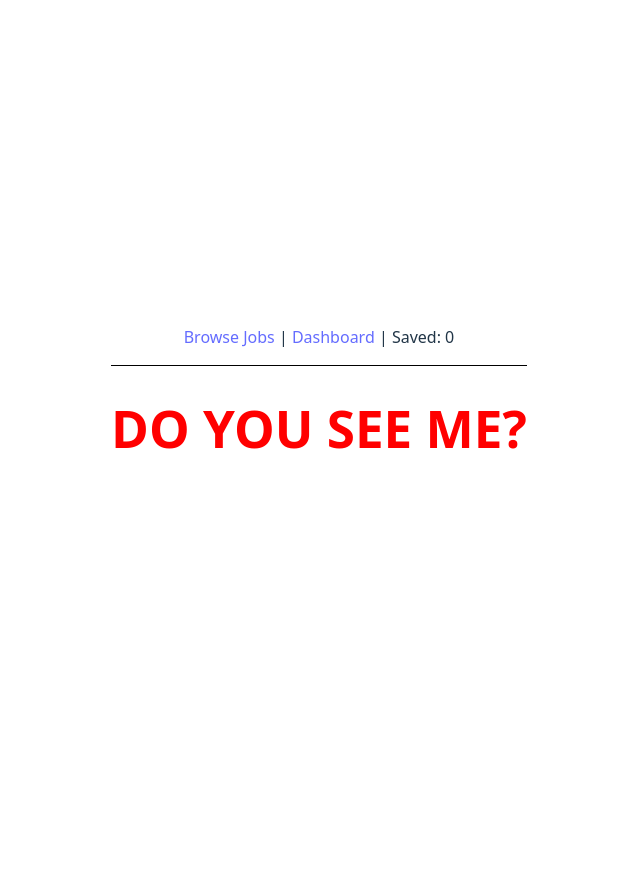
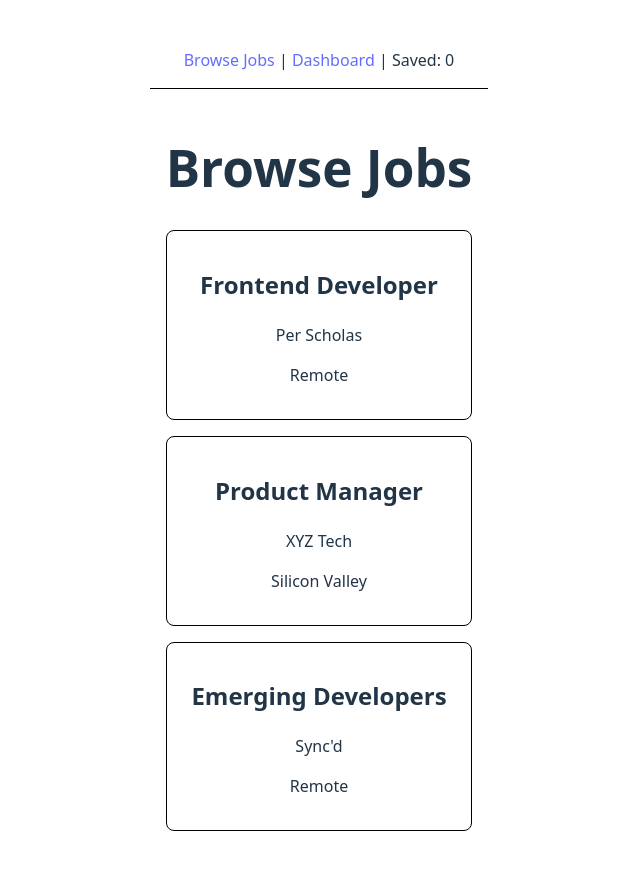
Before and after one commit to cfunch29/ReactSBA, a React (Vite) app: page / in a window 1280 px wide. Shown: the top 870 px of the page, without its empty margins (321-961 px from the left). Before the commit the page ends 800 px from the top, so only its background shows below. Built offline with nearby package versions, Linux system fonts and the light colour scheme; no server answers.

Commit message:
api connected and displayed on DOM -- once job is clicked page routes to a blank page. dashboard only shows no jobs saved.

```diff
--- a/src/pages/JobsPage.jsx
+++ b/src/pages/JobsPage.jsx
@@ -1,56 +1,75 @@
 import { useEffect, useContext } from "react";
+import { useNavigate } from "react-router-dom";
 import { JobContext } from "../context/JobContext";
 import { fetchJobs } from "../services/jobService";
-import JobCard from "../components/JobCard"
 
 
-function JobsPage(){
+function JobsPage() {
+    const { state, dispatch } = useContext(JobContext)
+    const navigate = useNavigate()
+
+
+    // Dummy jobs
+    const dummyJobs = [
+        { id: 1, title: "Frontend Developer", company_name: "Per Scholas", candidate_required_location: "Remote", description: "Build full state apps"},
+        { id: 2, title: "Product Manager", company_name: "XYZ Tech", candidate_required_location: "Silicon Valley", description: "Build products"},
+        { id: 3, title: "Emerging Developers", company_name: "Sync'd", candidate_required_location: "Remote", description: "Rotational engineering program"},
+    ]
+
+    useEffect(() => {
+        const getJobs = async () => {
+            try {
+                const data = await fetchJobs()
+                console.log("Fetch jobs:", data)
+                dispatch({ type: "FETCH_SUCCESS", payload: data })
+            } catch (error) {
+                dispatch({ type: "FETCH_ERROR", payload: error.message })
+            }
+        }
+        getJobs()
+    }, [dispatch])
+
+    const handleJobClick = (id) => {
+        navigate(`/jobs/${id}`)
+    }
+
+    const jobsDisplayed = state.jobs.length ? state.jobs : dummyJobs
+
     return (
-        <div>
-            <h1 style={{ color: "red" }}>DO YOU SEE ME?</h1>
-        </div>
-    )
+        <div style={{ padding: "1rem" }}>
+        <h1>Browse Jobs</h1>
+        {state.error && <h2>Error: {state.error} </h2>}
+
+       {jobsDisplayed.length === 0 ? (
+         <p>No jobs found</p> )
+        : (
+            <div style={{ display: "grid", gap: "1rem" }}>
+
+       {jobsDisplayed.map((job) => (
+        <div key={job.id}
+        onClick={() => handleJobClick(job.id)}
+        style={{
+            border: "1px solid black",
+            padding: "1rem",
+            borderRadius: "8px",
+            cursor: "pointer",
+            transition: "background 0.2s",
+        }}
+        onMouseEnter={(e) => (e.currentTarget.style.background = "#f0f0f0")}
+        onMouseLeave={(e) => (e.currentTarget.style.background = "#fff")}
+        >
+            <h2>{job.title}</h2>
+            <p>{job.company_name}</p>
+            <p>{job.candidate_required_location}</p>
+            </div>
+
+    ))
+       }
+       </div>
+   )
+}
+ </div>
+)
 }
 
-
-// function JobsPage() {
-//     const { state, dispatch } = useContext(JobContext)
-
-//      console.log("JobsPage render, jobs:", state.jobs)
-
-//     useEffect(() => {
-//         const getJobs = async () => {
-//             try {
-//                 const data = await fetchJobs()
-//                 console.log("Fetch jobs:", data)
-//                 dispatch({ type: "FETCH_SUCCESS", payload: data })
-//             } catch (error) {
-//                 dispatch({ type: "FETCH_ERROR", payload: error.message })
-//             }
-//         }
-//         getJobs()
-//     }, [dispatch])
-
-//     const dummyJobs = [
-//         { id: 1, title: "Test Job", company_name: "Per Scholas", candidate_required_location: "Remote" }
-//     ]
-//     if (state.error) {
-//         return <h2>Error: {state.error}</h2>
-//     }
-//     return (
-//         <div>
-//         <h1>Browse Jobs</h1>
-//         {state.error && <h2>Error: {state.error} </h2>}
-//         {(state.jobs.length ? state.jobs : dummyJobs).map((job) => <JobCard key={job.id} job={job} />)}
-//         {/* // (
-//         //     <p>No jobs found</p>
-//         // ) : (
-//         //     state.jobs.map((job) => (
-
-//         //     ))
-//         )} */}
-//         </div>
-//     )
-// }
-
 export default JobsPage
--- a/src/reducer/jobReducer.jsx
+++ b/src/reducer/jobReducer.jsx
@@ -1,25 +1,26 @@
-
-
 export const initialState = {
     jobs: [],
     savedJobs: [],
     error: null
-}
+};
 
 export const jobReducer = (state, action) => {
-    switch(action.type) {
+    switch (action.type) {
         case "FETCH_SUCCESS":
             return {
                 ...state,
-                error: action.payload
+                jobs: action.payload,
+                error: null
             }
         case "SAVE_JOB":
-                const alreadySaved = state.savedJobs.find(job => job.id === action.payload.id)
+            const alreadySaved =
+            state.savedJobs.find(job => job.id === action.payload.id)
             if (alreadySaved) return state
 
             return {
                 ...state,
-                    savedJobs: [...state.savedJobs, {...action.payload, status: "Saved" }]
+                savedJobs: [...state.savedJobs,
+                { ...action.payload, status: "Saved" }]
             }
 
         case "UPDATE_STATUS":
--- a/src/routes/AppRoutes.jsx
+++ b/src/routes/AppRoutes.jsx
@@ -7,9 +7,12 @@ import DashboardPage from "../pages/DashboardPage";
 function AppRoutes() {
     return (
         <Routes>
+            {/* Main Page */}
             <Route path="/" element={<JobsPage />} />
+            {/* Dashboard */}
+            <Route path="/dashboard" element={<DashboardPage />} />
+            {/* job details */}
             <Route path="/job/:id" element={<JobDetailsPage />} />
-            <Route path="/dashboard" element={<DashboardPage />} />
         </Routes>
     )
 }
```
Lines whose indentation alone changed are shown as unchanged.
